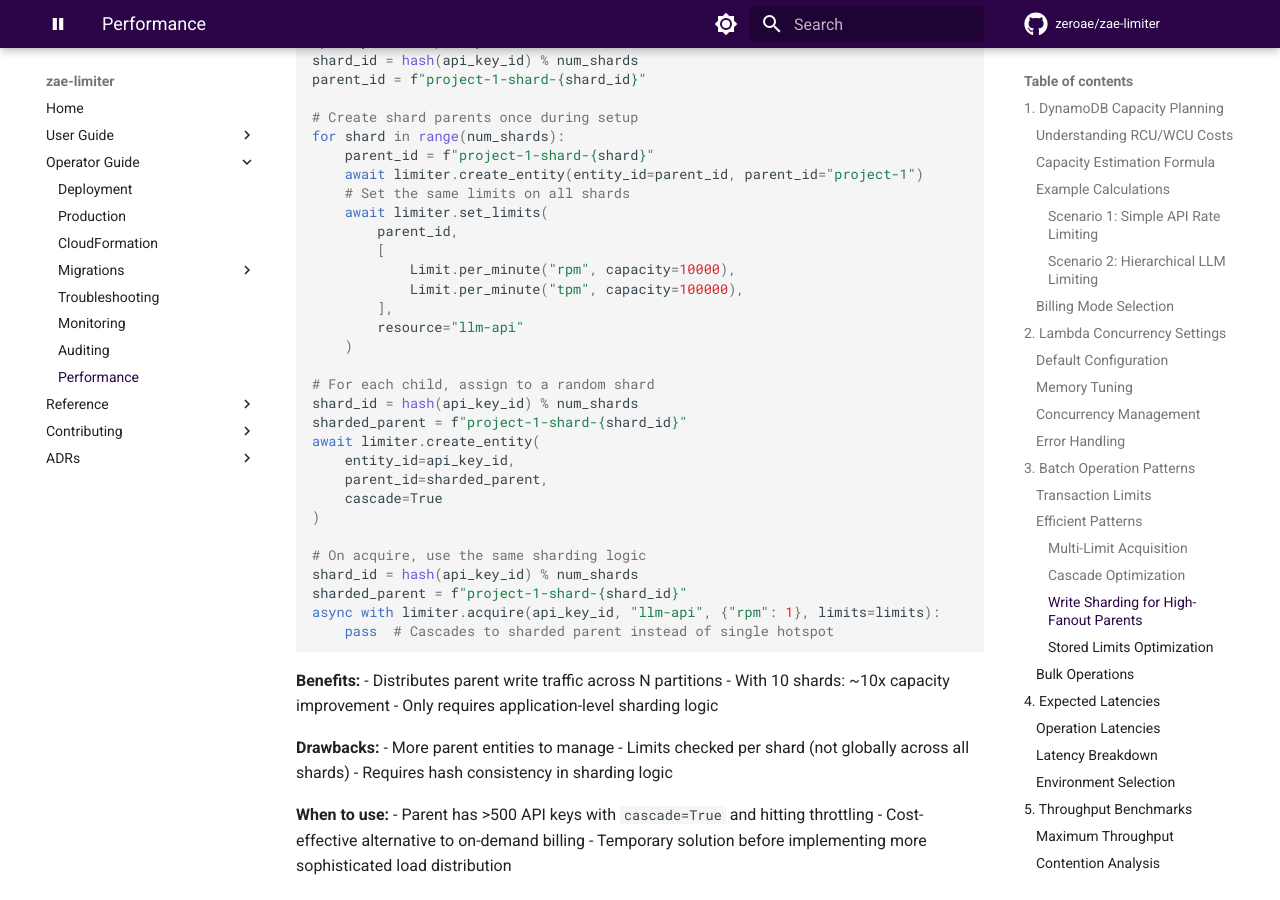
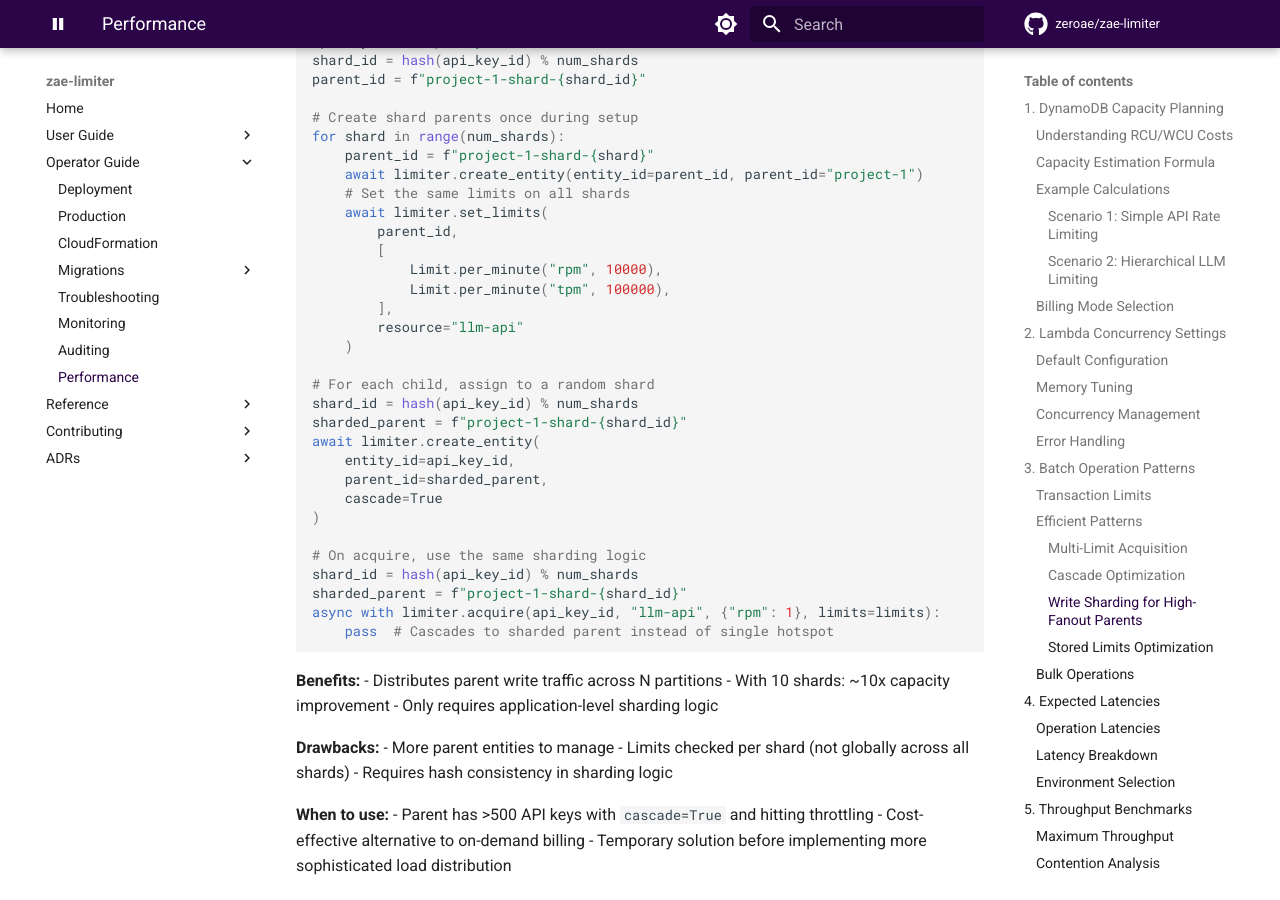
Before and after one commit to zeroae/zae-limiter, an MkDocs documentation site: the page built from docs/performance.md, in a window 1280 px wide and 900 px high, scrolled down 6861 px. Built offline with MkDocs 1.6.1 and Material for MkDocs 9.7.7, drawn with Linux system fonts in a browser that asks for light colours; comment, search, counter and statistics services are not loaded; the version menu is left out.

Commit message:
🐛 fix(docs): replace deprecated capacity= kwarg with positional arg in examples
Co-Authored-By: Claude Opus 4.6 <noreply@anthropic.com>

````diff
--- a/docs/performance.md
+++ b/docs/performance.md
@@ -248,8 +248,8 @@ for shard in range(num_shards):
     await limiter.set_limits(
         parent_id,
         [
-            Limit.per_minute("rpm", capacity=10000),
-            Limit.per_minute("tpm", capacity=100000),
+            Limit.per_minute("rpm", 10000),
+            Limit.per_minute("tpm", 100000),
         ],
         resource="llm-api"
     )
@@ -447,7 +447,7 @@ Each retry adds ~10-30ms latency.
 
 ```python
 # Strategy 1: Higher capacity (reduces contention per request)
-rpm_limit = Limit.per_minute("rpm", capacity=1000)
+rpm_limit = Limit.per_minute("rpm", 1000)
 
 # Strategy 2: Distribute load across entities
 # Instead of one shared entity, use sharded entities:
````
